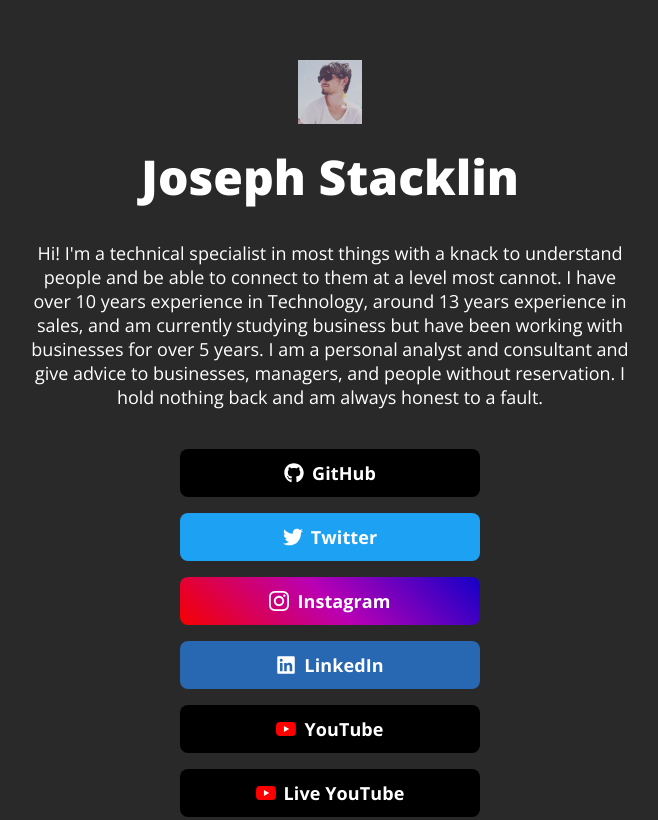
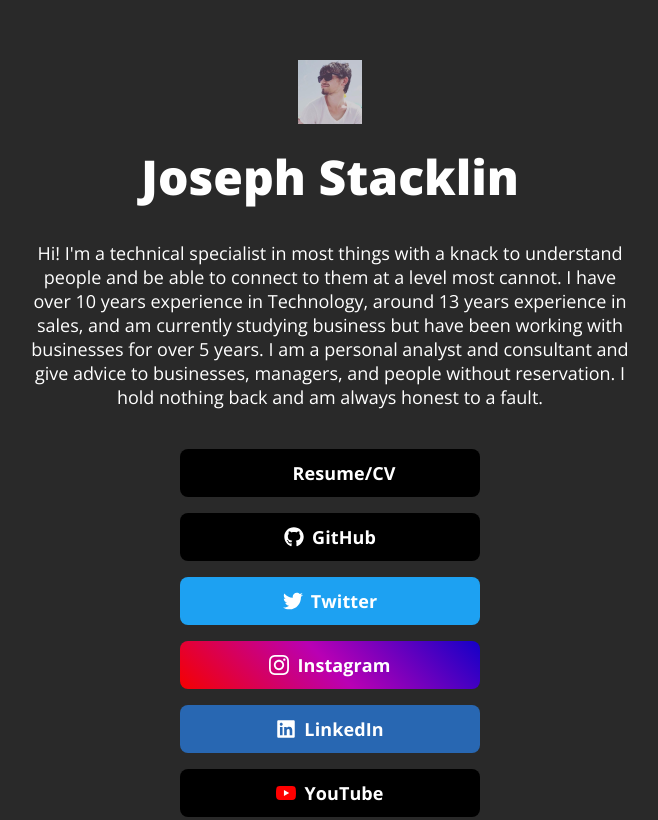
Before and after one commit to jstacklin/littlelink-jstacklin, a plain HTML site: page index.html in a window 1280 px wide. Shown: the top 820 px of the page, without its empty margins (310-968 px from the left). Drawn offline with nearby package versions, Linux system fonts and the light colour scheme.

Commit message:
Changes
Added Resume, Link to Resume, and updated Index

```diff
--- a/index.html
+++ b/index.html
@@ -86,6 +86,10 @@
           3.) alt="Example Logo" | This alt attribute helps provides alternate text for an image, this can assist users who use screen readers.
 
         -->
+
+        <!-- Resume -->
+        <a class="button button-github" href="files/JosephStacklinResume.doc" target="_blank" rel="noopener"><img class="icon" src="icons/resume.svg" alt="Resume Picture">Resume/CV</a>
+          <br>
 
         <!-- Github -->
         <a class="button button-github" href="https://github.com/jstacklin" target="_blank" rel="noopener"><img class="icon" src="icons/github.svg" alt="GitHub Logo">GitHub</a>
```
Also changed, not shown: icons/resume.svg (added), 1 other file.
